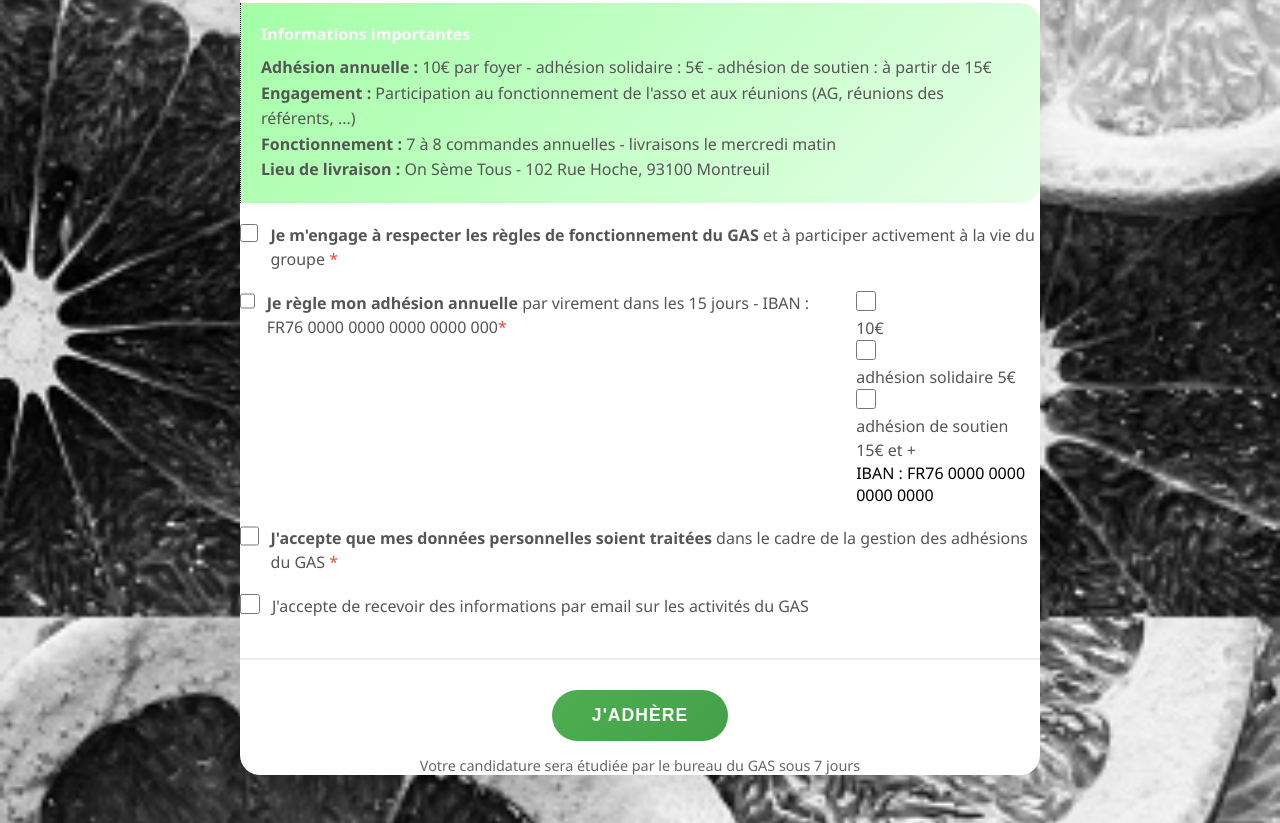
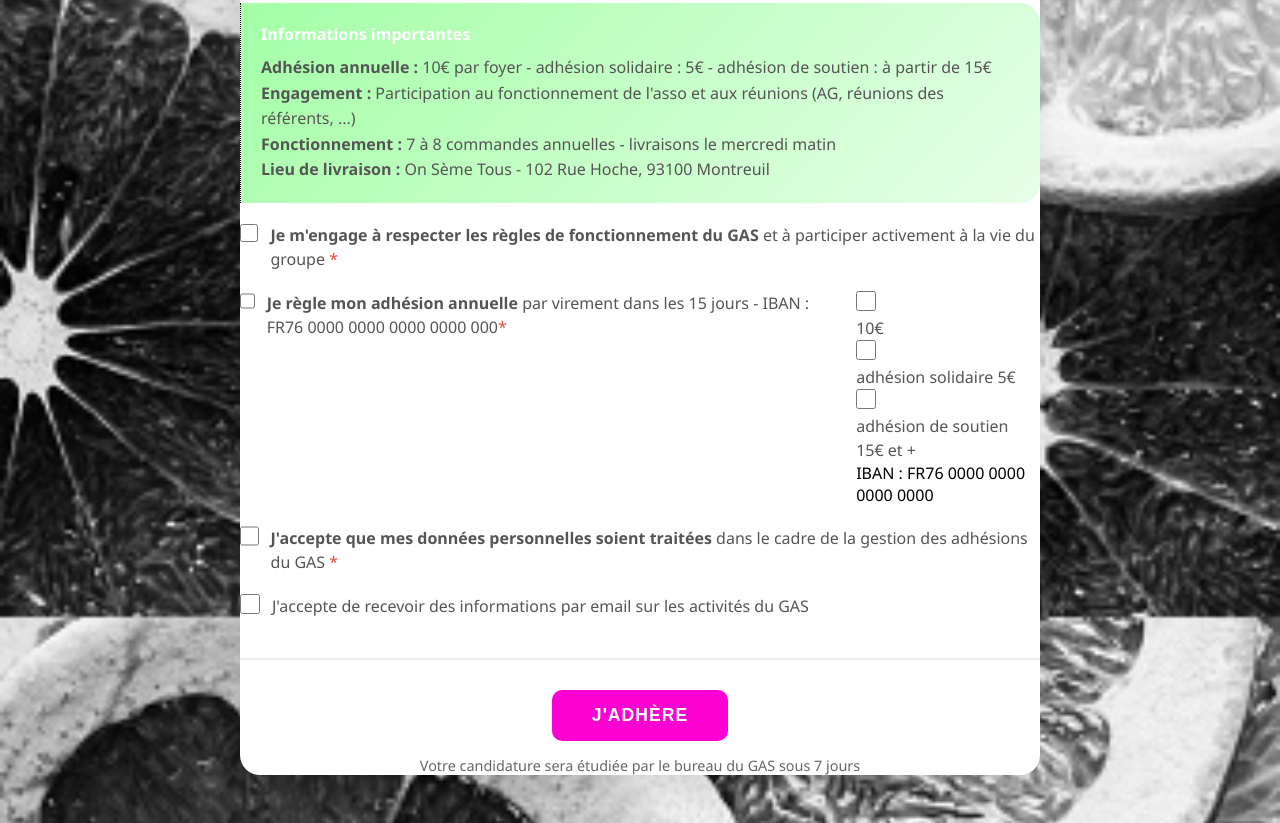
Before and after one commit to mu93100/zest, a plain HTML site: page index.html in a window 1280 px wide. Shown: the part 3231-4054 px from the top of the page. Drawn offline with Linux system fonts and the light colour scheme.

```diff
--- a/style.css
+++ b/style.css
@@ -161,11 +161,11 @@ textarea {
     border-top: 2px solid #eee;
 }
 .submit-btn {
-    background: linear-gradient(135deg, #4CAF50 0%, #45a049 100%);
+    background-color:  #fc02d2;
     color: white;
     padding: 15px 40px;
     border: none;
-    border-radius: 50px;
+    border-radius: 10px;
     font-size: 1.1rem;
     font-weight: 600;
     cursor: pointer;
```
